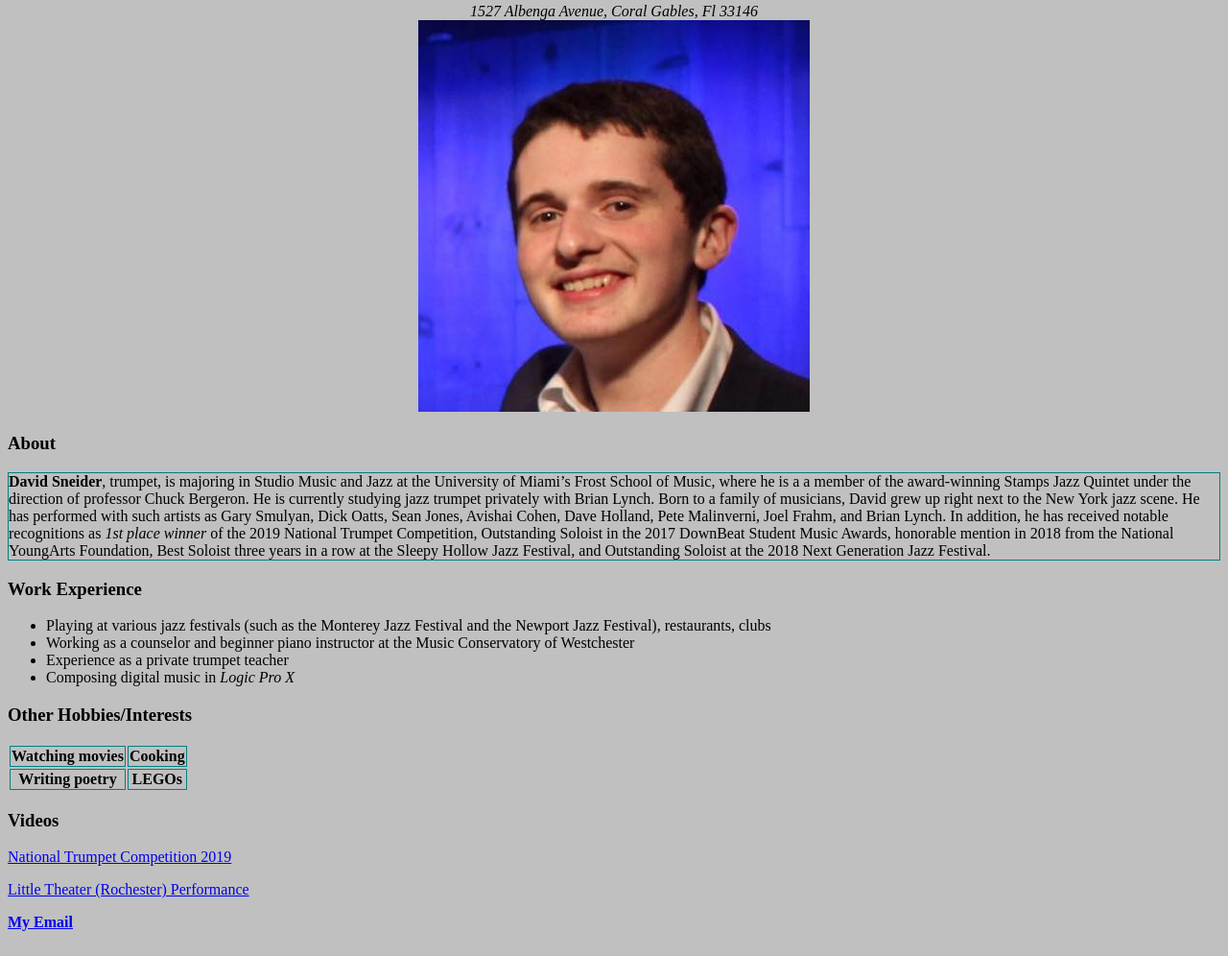
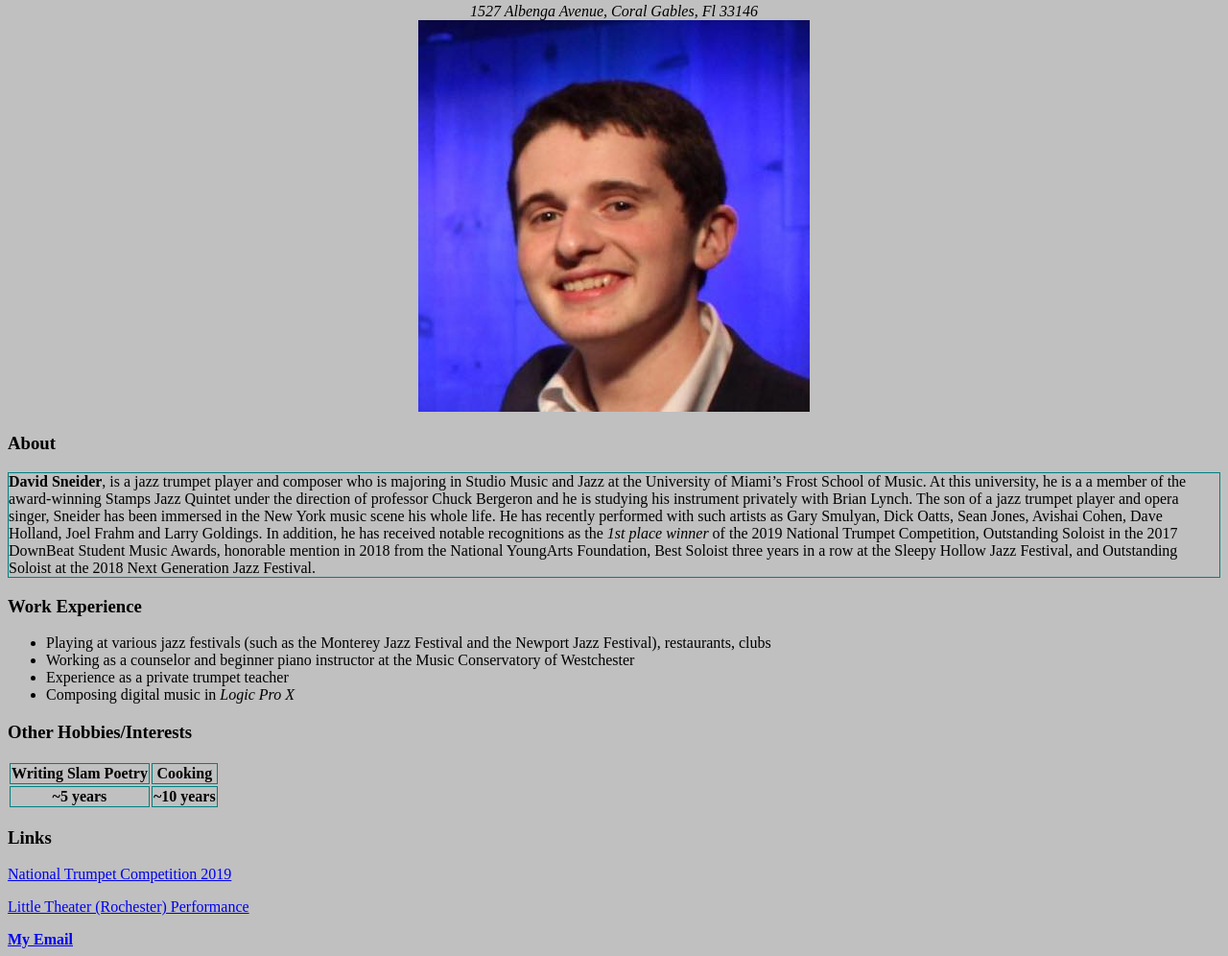
Before and after one commit to dxs1122/dxs1122.github.io, a plain HTML site: page resume/index.html in a window 1280 px wide. Shown: the part 118-1114 px from the top of the page at 96% size. Drawn offline with Linux system fonts and the light colour scheme; files whose address does not match are found by name.

Commit message:
Update index.html

```diff
--- a/resume/index.html
+++ b/resume/index.html
@@ -21,9 +21,9 @@
 
   <h3>About</h3>
   <p style="border:1px solid teal">
-    <b>David Sneider</b>, trumpet, is majoring in Studio Music and Jazz at the University of Miami’s Frost School of Music, where he is a a member of the award-winning Stamps Jazz Quintet under the direction of professor Chuck Bergeron. He is
-    currently studying jazz trumpet privately with Brian Lynch. Born to a family of musicians, David grew up right next to the New York jazz scene. He has performed with such artists as Gary Smulyan, Dick Oatts, Sean
-    Jones, Avishai Cohen, Dave Holland, Pete Malinverni, Joel Frahm, and Brian Lynch. In addition, he has received notable recognitions as <i>1st place winner</i> of the 2019 National Trumpet Competition, Outstanding Soloist in the 2017 DownBeat
+    <b>David Sneider</b>, is a jazz trumpet player and composer who is majoring in Studio Music and Jazz at the University of Miami’s Frost School of Music. At this university, he is a a member of the award-winning Stamps Jazz Quintet under the direction of professor Chuck Bergeron and he is
+    studying his instrument privately with Brian Lynch. The son of a jazz trumpet player and opera singer, Sneider has been immersed in the New York music scene his whole life. He has recently performed with such artists as Gary Smulyan, Dick Oatts, Sean
+    Jones, Avishai Cohen, Dave Holland, Joel Frahm and Larry Goldings. In addition, he has received notable recognitions as the <i>1st place winner</i> of the 2019 National Trumpet Competition, Outstanding Soloist in the 2017 DownBeat
     Student Music
     Awards, honorable mention in 2018 from the National YoungArts Foundation, Best Soloist three years in a row at the Sleepy Hollow Jazz Festival, and Outstanding Soloist at the 2018 Next Generation Jazz Festival.
   </p>
@@ -39,16 +39,16 @@
   <h3>Other Hobbies/Interests</h3>
   <table>
     <tr>
-      <th style="border:1px solid teal">Watching movies</th>
+      <th style="border:1px solid teal">Writing Slam Poetry</th>
       <th style="border:1px solid teal">Cooking</th>
     </tr>
     <tr>
-      <th style="border:1px solid teal">Writing poetry</th>
-      <th style="border:1px solid teal">LEGOs</th>
+      <th style="border:1px solid teal">~5 years</th>
+      <th style="border:1px solid teal">~10 years</th>
     </tr>
   </table>
 
-  <h3>Videos</h3>
+  <h3>Links</h3>
   <p><a href="https://www.youtube.com/watch?v=QSLD0Cji5J0">National Trumpet Competition 2019</a></p>
   <p><a href="https://www.youtube.com/watch?v=Epb8hKqS4Vg">Little Theater (Rochester) Performance</a></p>
   <a href="mailto:dxs1122@miami.edu"><b>My Email</b></a>
```
